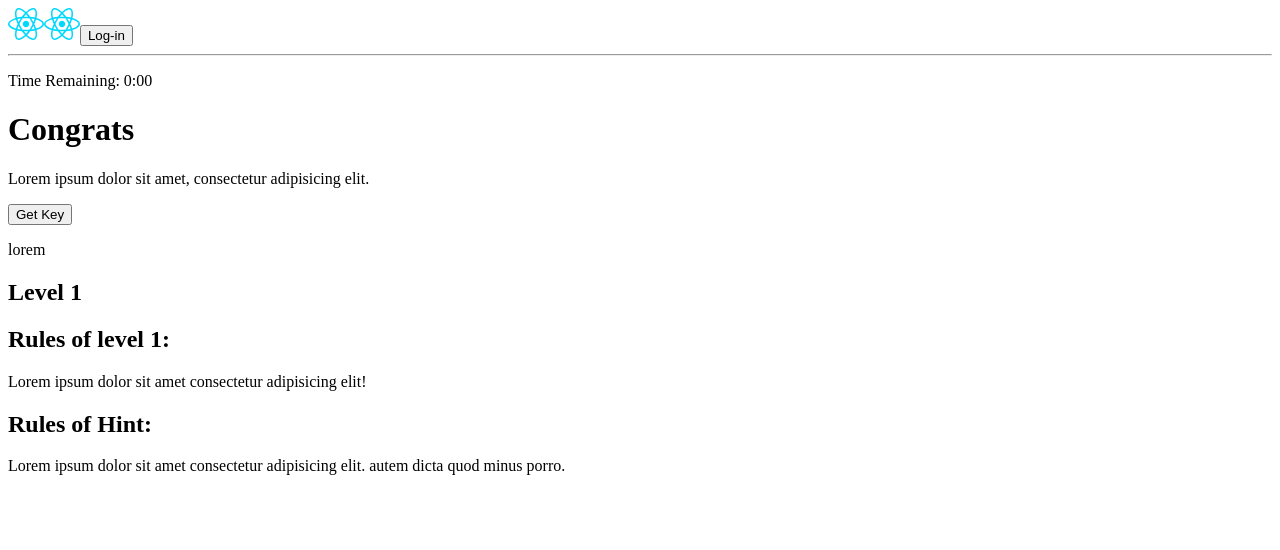
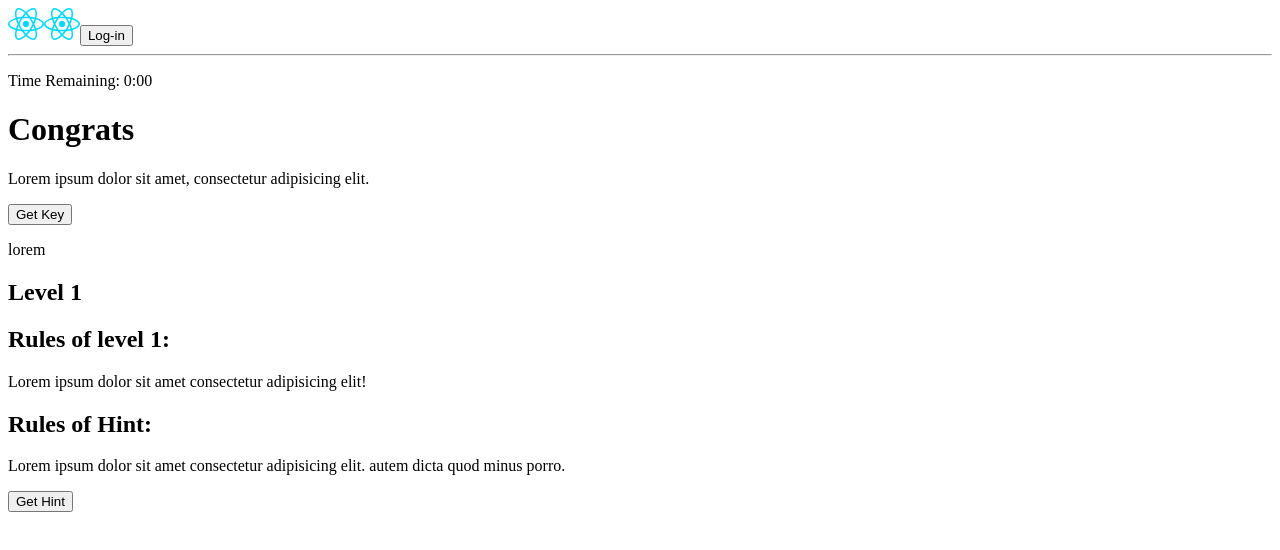
Before and after one commit to mauroale2501/project-game, a React (Vite) app in the folder frontend/: page /level1 in a window 1280 px wide. Shown: the top 550 px of the page. Built offline with nearby package versions, Linux system fonts and the light colour scheme.

Commit message:
Implement Hint.tsx

```diff
--- a/frontend/src/components/Hint.tsx
+++ b/frontend/src/components/Hint.tsx
@@ -1,5 +1,28 @@
+import { useState } from "react";
+import { Button } from "react-bootstrap";
+
 const Hint = () => {
-  return <div></div>;
+  const [hint, setHint] = useState("");
+
+  const fetchHint = async () => {
+    try {
+      const response = await fetch("/api/hints");
+      if (!response.ok) {
+        throw new Error("Failed fetch");
+      }
+      const data = await response.json();
+      setHint(data.hint);
+    } catch (error) {
+      console.error("Error fetching hint:", error);
+    }
+  }; // need to implement cut time in half
+
+  return (
+    <div>
+      <Button onClick={fetchHint}>Get Hint</Button>
+      {hint && <p>{hint}</p>}
+    </div>
+  );
 };
 
 export default Hint;
```
